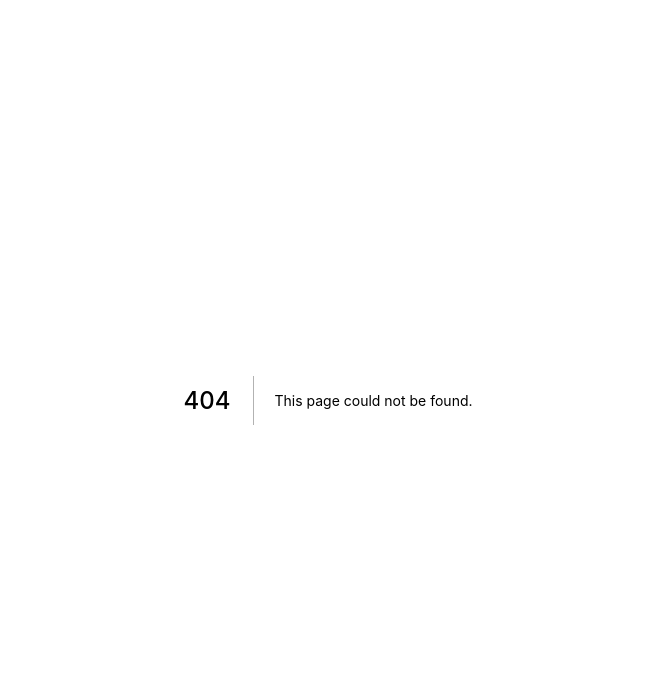
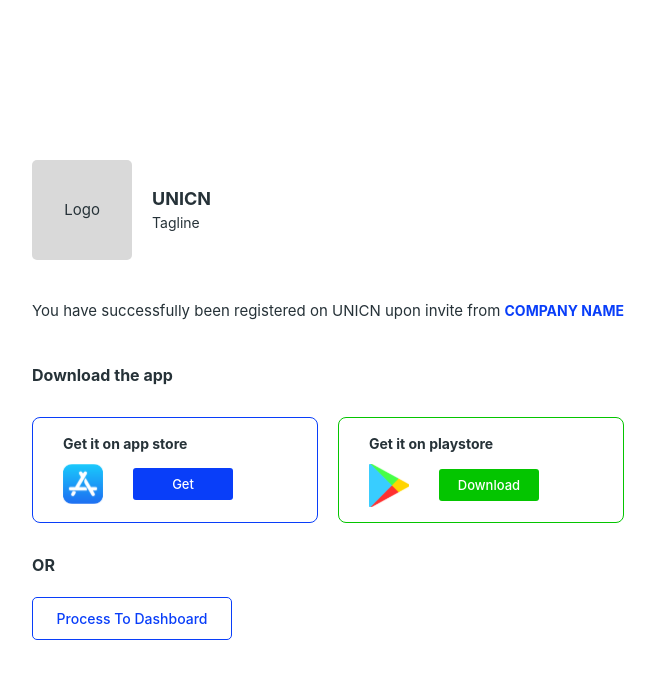
Before and after one commit to GeofreyMuindeMunguti/unicn, a Next.js app in the folder web/: page /register/success in a window 1280 px wide. Before the commit this address had no page. Shown: the top 678 px of the page, without its empty margins (312-967 px from the left). Built offline with nearby package versions, Linux system fonts and the light colour scheme.

Commit message:
feat: post registration screen UI designs

```diff
--- a/web/src/components/Button/Button.tsx
+++ b/web/src/components/Button/Button.tsx
@@ -1,5 +1,5 @@
 import React from 'react';
-import styled from 'styled-components';
+import styled, { css } from 'styled-components';
 
 import DotPulse from 'src/components/Loaders/DotPulse';
 
@@ -8,6 +8,7 @@ type StyleProps = {
   disabled?: boolean;
   color?: string;
   type?: 'submit' | 'button';
+  size?: 'small' | 'medium';
 };
 
 type ButtonProps = {
@@ -43,10 +44,35 @@ const StyledButton = styled.button<StyleProps>`
   &:hover {
     opacity: 0.8;
   }
+
+  ${({ size }) => {
+    switch (size) {
+      case 'small':
+        return css`
+          border-radius: 0.3rem;
+          min-width: 10rem;
+          padding: 0.8rem 1rem;
+          font-size: 1.3rem;
+        `;
+      default:
+        return css`
+          min-height: 4rem;
+        `;
+    }
+  }}
+
+  ${({ color }) => {
+    if (color === 'transparent') {
+      return css`
+        border: 1px solid var(--primary-color);
+        color: var(--primary-color);
+      `;
+    }
+  }}
 `;
 
 const Button: React.FC<Props> = (props) => {
-  const { disabled = false, loading = false, type = 'submit' } = props;
+  const { disabled = false, loading = false, size, type = 'submit' } = props;
   const buttonDisabled = disabled || loading;
 
   // handle click
@@ -59,6 +85,7 @@ const Button: React.FC<Props> = (props) => {
       color={props.color}
       disabled={buttonDisabled}
       onClick={handleClick}
+      size={size}
       type={type}
     >
       {loading ? <DotPulse /> : <span>{props.children}</span>}
--- a/web/src/pages/register.tsx
+++ b/web/src/pages/register/index.tsx
@@ -42,9 +42,7 @@ const RegisterPage: NextPage = () => {
             <span>Company Name</span> is inviting you to the UNICN platform.
           </p>
         </WelcomeText>
-        <FormCaption>
-          Please fill in the form below to register.
-        </FormCaption>
+        <FormCaption>Please fill in the form below to register.</FormCaption>
         <Form.Container>
           <Form.Grid>
             <Form.Field>
--- /dev/null
+++ b/web/src/pages/register/success.tsx
@@ -0,0 +1,118 @@
+import type { NextPage } from 'next';
+import Image from 'next/image';
+import styled from 'styled-components';
+
+import Logo from 'src/components/Logo/Logo';
+import Button from 'src/components/Button/Button';
+
+const Section = styled.section`
+  display: flex;
+  align-items: center;
+  justify-content: center;
+  height: 100vh;
+`;
+
+const Tagline = styled.p`
+  margin: 4rem 0;
+
+  span {
+    color: var(--primary-color);
+    text-transform: uppercase;
+    font-weight: 700;
+    font-size: 1.4rem;
+  }
+`;
+
+const Subtitle = styled.h2`
+  font-size: 1.6rem;
+  margin-bottom: 2rem;
+`;
+
+const DownloadCards = styled.div`
+  display: grid;
+  grid-template-columns: repeat(2, 1fr);
+  column-gap: 2rem;
+  margin: 3rem 0;
+`;
+
+const DownloadCard = styled.div<{ color?: string }>`
+  border: 1px solid ${({ color }) => color ?? 'var(--primary-color)'};
+  border-radius: 0.8rem;
+  padding: 1.5rem 3rem;
+
+  h3 {
+    font-size: 1.4rem;
+    font-weight: 700;
+  }
+`;
+
+const Download = styled.div`
+  display: grid;
+  grid-template-columns: max-content 10rem;
+  align-items: center;
+  column-gap: 3rem;
+  margin-top: 1rem;
+`;
+
+const DownloadIcon = styled.div`
+  width: 4rem;
+`;
+
+const RedirectButton = styled.div`
+  width: 20rem;
+`;
+
+const SuccessfulRegistration: NextPage = () => {
+  return (
+    <Section>
+      <div>
+        <Logo />
+        <Tagline>
+          You have successfully been registered on UNICN upon invite from{' '}
+          <span>Company Name</span>
+        </Tagline>
+        <Subtitle>Download the app</Subtitle>
+        <DownloadCards>
+          <DownloadCard>
+            <h3>Get it on app store</h3>
+            <Download>
+              <DownloadIcon>
+                <Image
+                  alt="app-store"
+                  src="/icons/appstore.svg"
+                  layout="responsive"
+                  height={59}
+                  width={58}
+                />
+              </DownloadIcon>
+              <Button size="small">Get</Button>
+            </Download>
+          </DownloadCard>
+          <DownloadCard color="var(--color-green)">
+            <h3>Get it on playstore</h3>
+            <Download>
+              <DownloadIcon>
+                <Image
+                  alt="playstore"
+                  src="/icons/playstore.svg"
+                  layout="responsive"
+                  height={52}
+                  width={48}
+                />
+              </DownloadIcon>
+              <Button color="var(--color-green)" size="small">
+                Download
+              </Button>
+            </Download>
+          </DownloadCard>
+        </DownloadCards>
+        <Subtitle>OR</Subtitle>
+        <RedirectButton>
+          <Button color="transparent">Process to dashboard</Button>
+        </RedirectButton>
+      </div>
+    </Section>
+  );
+};
+
+export default SuccessfulRegistration;
--- a/web/styles/global.ts
+++ b/web/styles/global.ts
@@ -11,6 +11,7 @@ const GlobalStyles = createGlobalStyle`
      --text-color: #263238;
      --text-color-light: #ffffff;
      --error-color: #c72e2e;
+     --color-green: #04C500;
      --color-gray: #838383;
      --color-dark-gray: #d9d9d9;
      --input-border: #e1e4e8;
```
Also changed, not shown: web/public/icons/appstore.svg (added), web/public/icons/playstore.svg (added).
